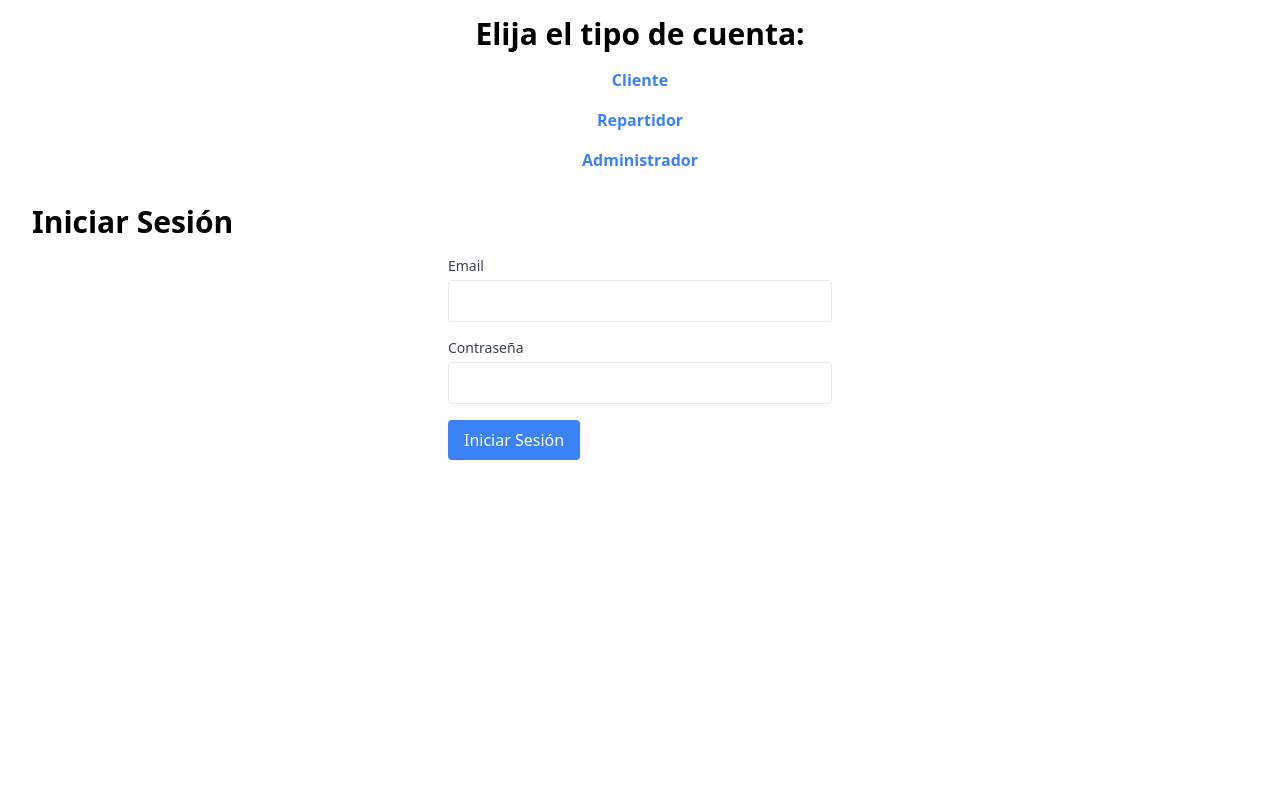
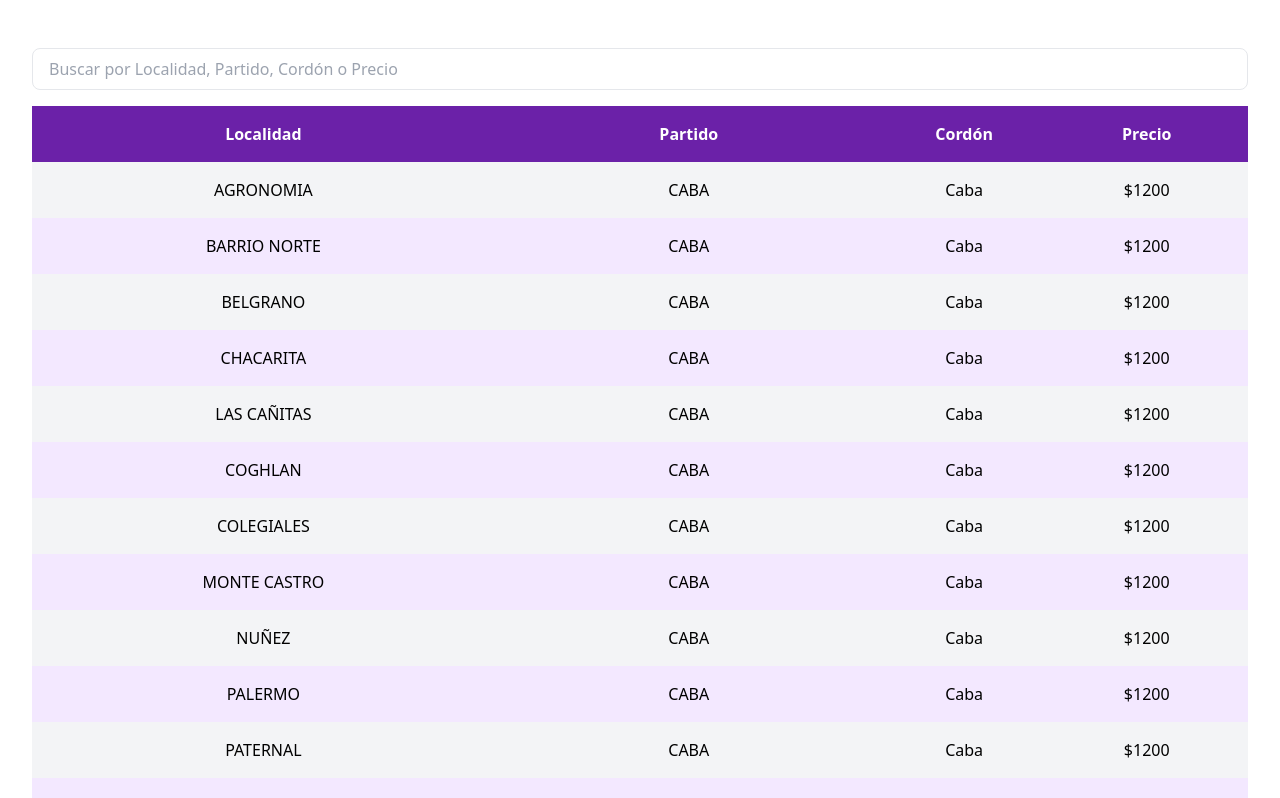
Before and after one commit to Lucianodcr/listaDePreciosDlk, a React (Vite) app: page /login in a window 1280 px wide. Shown: the top 798 px of the page. Built offline with nearby package versions, Linux system fonts and the light colour scheme; no server answers.

Commit message:
solucion de visualizacion

```diff
--- a/src/App.jsx
+++ b/src/App.jsx
@@ -1,99 +1,16 @@
 import React, { useState, useEffect } from "react";
 import { BrowserRouter, Route, Switch, Redirect, Link } from "react-router-dom";
-import { getAuth, onAuthStateChanged } from "firebase/auth";
-import { db } from "./services/config";
-import Login from "./Login/Login"; // Importar el componente Login
+
 import Table from "./Table/Table";
-import ClientUser from "./ClientUser/ClientUser";
-import  RepartidorUser  from "./RepartidorUser/RepartidorUser";
 
 const App = () => {
-  const [user, setUser] = useState(null);
-  const [loading, setLoading] = useState(true); // Nuevo estado para manejar la carga inicial
 
-  const auth = getAuth();
-
-  useEffect(() => {
-    const unsubscribe = onAuthStateChanged(auth, (user) => {
-      setUser(user);
-      setLoading(false); // Marcar la carga como completa cuando se obtiene el estado del usuario
-    });
-
-    return () => {
-      unsubscribe();
-    };
-  }, [auth]);
-
-  // Función para manejar el cierre de sesión
-  const handleLogout = async () => {
-    try {
-      await auth.signOut();
-    } catch (error) {
-      console.error("Error al cerrar sesión:", error.message);
-    }
-  };
 
   // Rutas de la aplicación
   return (
     <BrowserRouter>
       <div className="container mx-auto p-4">
-        {/* Pantalla principal */}
-        {user === null && (
-          <div className="flex flex-col items-center">
-            <h1 className="text-3xl font-semibold mb-4">Elija el tipo de cuenta:</h1>
-            <Link to="/cliente" className="text-blue-500 font-semibold mb-4">
-              Cliente
-            </Link>
-            <Link to="/repartidor" className="text-blue-500 font-semibold mb-4">
-              Repartidor
-            </Link>
-            <Link to="/" className="text-blue-500 font-semibold mb-4">
-              Administrador
-            </Link>
-          </div>
-        )}
-
-        {/* Esperar a que se cargue el estado del usuario */}
-        {!loading && (
-          <Switch>
-            {/* Rutas para los componentes de usuario */}
-            <Route path="/cliente">
-              <ClientUser />
-            </Route>
-            <Route path="/repartidor">
-              <RepartidorUser />
-            </Route>
-            {/* Rutas para las demás páginas */}
-            <Route exact path="/">
-              {user ? (
-                <>
-                  <h1 className="text-3xl font-semibold mb-4">
-                    Lista de Precios Actualizada a la Fecha de Hoy
-                  </h1>
-                  <button
-                    onClick={handleLogout}
-                    className="bg-red-500 text-white px-4 py-2 rounded"
-                  >
-                    Cerrar Sesión
-                  </button>
-                  <Table />
-                </>
-              ) : (
-                <Redirect to="/login" />
-              )}
-            </Route>
-            {/* Ruta de la página de inicio de sesión */}
-            <Route path="/login">
-              <Login /> {/* Incluir el componente Login aquí */}
-            </Route>
-            {/* Ruta de página no encontrada (404) */}
-            <Route path="*">
-              <h1>Página no encontrada</h1>
-            </Route>
-          </Switch>
-        )}
-        {/* Mostrar mensaje de carga mientras se obtiene el estado del usuario */}
-        {loading && <h1>Cargando...</h1>}
+        <Table />
       </div>
     </BrowserRouter>
   );
--- a/src/ClientUser/ClientUser.jsx
+++ /dev/null
@@ -1,13 +0,0 @@
-// Cliente/ClienteUser.jsx
-import React from "react";
-
-const ClientUser = () => {
-  return (
-    <div>
-      {/* Contenido específico para el cliente después de iniciar sesión */}
-      <h1>Bienvenido, Cliente</h1>
-    </div>
-  );
-};
-
-export default ClientUser;
--- a/src/Login/Login.jsx
+++ /dev/null
@@ -1,53 +0,0 @@
-// Login.jsx
-import React, { useState } from "react";
-import { getAuth, signInWithEmailAndPassword } from "firebase/auth";
-
-const Login = () => {
-  const [email, setEmail] = useState("");
-  const [password, setPassword] = useState("");
-
-  const auth = getAuth();
-
-  const handleLogin = async (e) => {
-    e.preventDefault();
-    try {
-      // Iniciar sesión
-      await signInWithEmailAndPassword(auth, email, password);
-    } catch (error) {
-      console.error("Error al autenticar:", error.message);
-    }
-  };
-
-  return (
-    <div className="container mx-auto p-4">
-      <h1 className="text-3xl font-semibold mb-4">Iniciar Sesión</h1>
-      <form onSubmit={handleLogin} className="max-w-sm mx-auto">
-        <div className="mb-4">
-          <label className="block text-sm font-medium text-gray-700">Email</label>
-          <input
-            type="email"
-            value={email}
-            onChange={(e) => setEmail(e.target.value)}
-            className="mt-1 p-2 border rounded w-full"
-            required
-          />
-        </div>
-        <div className="mb-4">
-          <label className="block text-sm font-medium text-gray-700">Contraseña</label>
-          <input
-            type="password"
-            value={password}
-            onChange={(e) => setPassword(e.target.value)}
-            className="mt-1 p-2 border rounded w-full"
-            required
-          />
-        </div>
-        <button type="submit" className="bg-blue-500 text-white px-4 py-2 rounded">
-          Iniciar Sesión
-        </button>
-      </form>
-    </div>
-  );
-};
-
-export default Login;
--- a/src/RepartidorUser/RepartidorUser.jsx
+++ /dev/null
@@ -1,11 +0,0 @@
-import React from 'react'
-
-const RepartidorUser = () => {
-  return (
-    <div>
-
-    </div>
-  )
-}
-
-export default RepartidorUser
--- a/src/services/config.js
+++ /dev/null
@@ -1,17 +0,0 @@
- import { initializeApp } from "firebase/app";
- import {getFirestore} from "firebase/firestore";
-
-
- const firebaseConfig = {
-     apiKey: "AIzaSyCgVKTt2ybg2vWGmJGXAjejCBFtF95uOGs",
-     authDomain: "dlk-logistica-app.firebaseapp.com",
-     projectId: "dlk-logistica-app",
-     storageBucket: "dlk-logistica-app.appspot.com",
-     messagingSenderId: "17967711332",
-     appId: "1:17967711332:web:89b2f7bbe66a1152558b71"
-   };
-
-
-const app = initializeApp(firebaseConfig);
-
- export const db = getFirestore(app);
```
